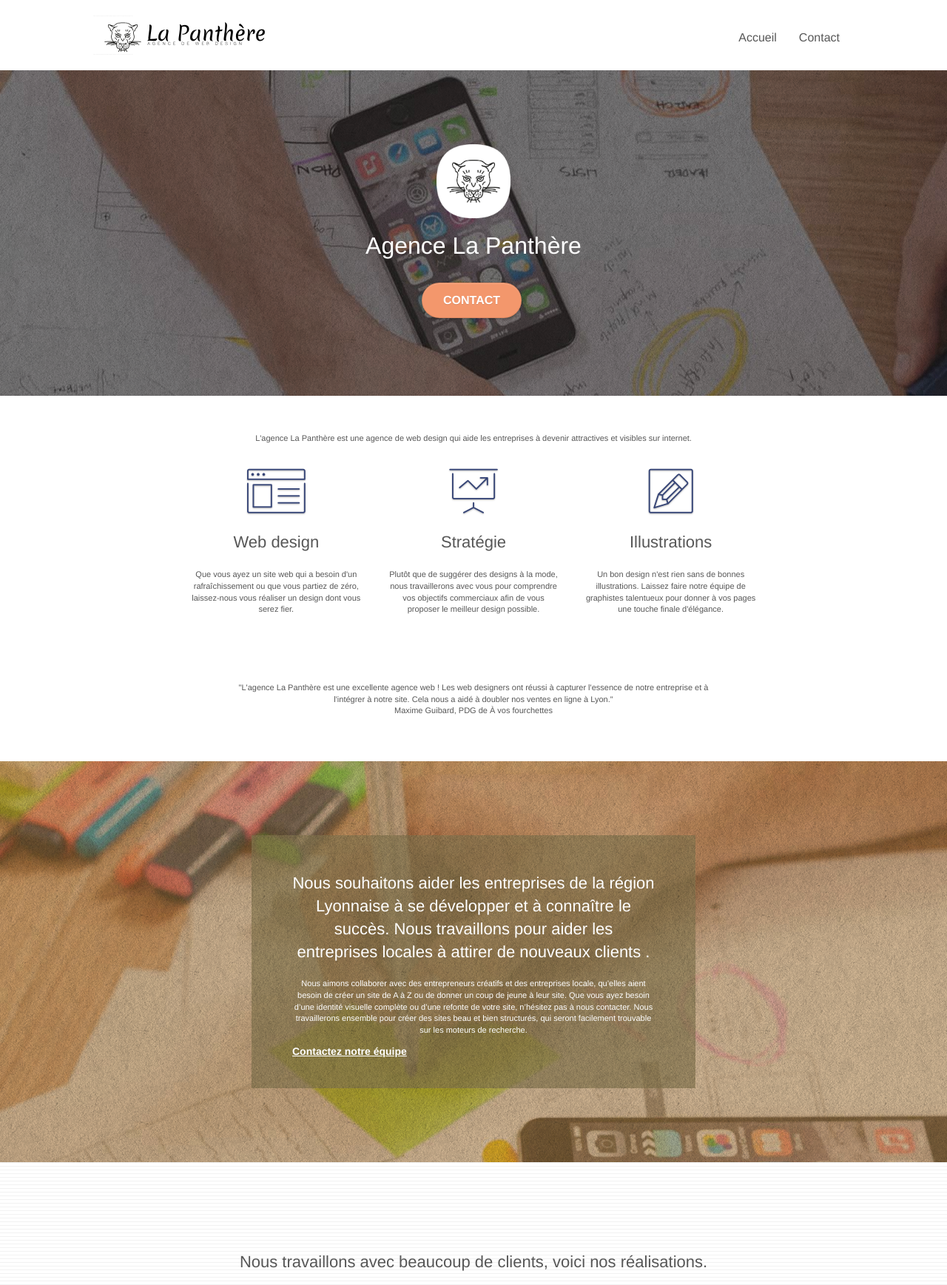
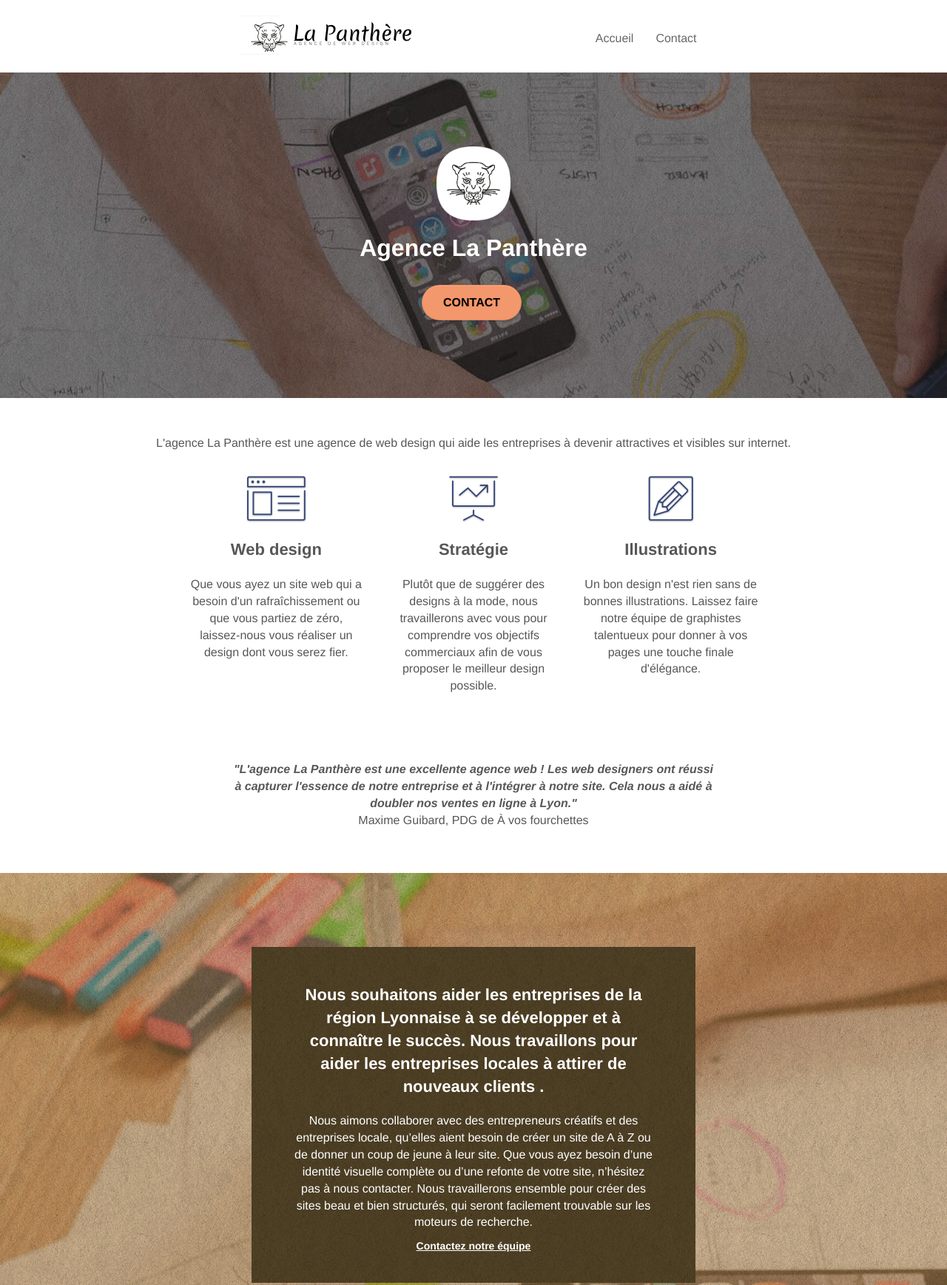
Before and after one commit to Waellan77/P4_La_panthere, a plain HTML site: page index.html in a window 1280 px wide. Shown: the top 1737 px of the page at 74% size. Drawn offline with Linux system fonts and the light colour scheme.

Commit message:
Amélioration style.css page index et contact

```diff
--- a/index.html
+++ b/index.html
@@ -124,8 +124,8 @@
 		</div>
 		<div class="row voffset-lg voffset">
 			<div class="col-xs-12 col-md-8 col-md-offset-2 text-center">
-				<p>
-					"L'agence La Panthère est une excellente agence web ! Les web designers ont réussi à capturer l'essence de notre entreprise et à l'intégrer à notre site. Cela nous a aidé à doubler nos ventes en ligne à Lyon." <br> Maxime Guibard, PDG de À vos fourchettes
+				<p class="quote">
+					<span class="quote-bold-italic">"L'agence La Panthère est une excellente agence web ! Les web designers ont réussi à capturer l'essence de notre entreprise et à l'intégrer à notre site. Cela nous a aidé à doubler nos ventes en ligne à Lyon."</span><br> Maxime Guibard, PDG de À vos fourchettes
 				</p>
 			</div>
 		</div>
@@ -225,7 +225,7 @@
 	<div class="container bloc-sm">
 		<div class="row">
 			<div class="col-sm-12">
-				<p class="text-center white">
+				<p class="text-center black">
 					Agence La Panthère - Agence web basée à Lyon.
 				</p>
 				<div class="row row-no-gutters social">
--- a/style.css
+++ b/style.css
@@ -133,7 +133,7 @@ a:hover {
 .d-bloc h5 a,
 .d-bloc h6 a,
 .d-bloc p a {
-    color: rgba(255, 255, 255, .6);
+    color: rgba(0, 0, 0, 1);
 }
 
 .d-bloc .a-btn:hover,
@@ -231,6 +231,7 @@ a:hover {
 .l-bloc h5 a,
 .l-bloc h6 a,
 .l-bloc p a {
+    text-decoration: none;
     color: rgba(0, 0, 0, .6);
 }
 
@@ -288,6 +289,8 @@ a:hover {
 }
 
 .navbar {
+    display: flex;
+    justify-content: space-between;
     margin-bottom: 0;
     z-index: 1;
 }
@@ -323,6 +326,7 @@ a:hover {
 }
 
 .nav > li {
+    list-style-type: none;
     float: left;
     margin-top: 4px;
     font-size: 16px;
@@ -362,7 +366,7 @@ a:hover {
     z-index: 2;
 }
 
-@media (min-width: 768px) {
+@media only screen and (max-width: 768px) {
     .site-navigation {
         position: absolute;
         top: 50%;
@@ -506,8 +510,15 @@ button {
 }
 
 .form-control {
-    border-color: rgba(0, 0, 0, .1);
+    width: 50%;
+    border-color: rgba(0, 0, 0, .5);
     box-shadow: none;
+}
+
+.form-group {
+    margin-bottom: 15px;
+    display: flex;
+    justify-content: space-between;
 }
 
 .scrollToTop {
@@ -651,7 +662,11 @@ label,
 a {
     font-family: "helvetica";
     font-weight: 400;
-    color: #575757!important;
+    color: #575757;
+}
+
+h1, h2, h3 {
+    font-weight: bold;
 }
 
 .container {
@@ -677,7 +692,7 @@ a {
 }
 
 p {
-    font-size: 11px;
+    font-size: 16px;
 }
 
 .tight-width-whitespace {
@@ -692,7 +707,7 @@ p {
 
 .cta-hero {
     margin-top: 22px;
-    color: #FFFFFF!important;
+    color: #FFFFFF;
     text-transform: uppercase;
     padding: 12px 28px 12px 28px;
     font-size: 16px;
@@ -723,7 +738,7 @@ h3 {
 }
 
 h1 {
-    color: #333333!important;
+    color: #333333;
 }
 
 h4 {
@@ -737,6 +752,10 @@ h4 {
 
 .white {
     color: #FFFFFF!important;
+}
+
+.black {
+    color: #000;
 }
 
 .portfolio-thumb {
@@ -753,7 +772,7 @@ h4 {
 }
 
 .black-background {
-    background-color: rgba(165, 147, 99, 0.7);
+    background-color: rgba(100, 82, 47, 1);
     padding: 40px 40px 40px 40px;
 }
 
@@ -775,12 +794,13 @@ h4 {
 }
 
 .tc-white {
-    color: #FFFFFF!important;
+    position: relative;
+    color: #FFFFFF;
 }
 
 .btn-atomic-tangerine {
     background: #F3976C;
-    color: #FFFFFF!important;
+    color: #000;
 }
 
 .btn-atomic-tangerine:hover {
@@ -789,6 +809,8 @@ h4 {
 }
 
 .ltc-white {
+    display: flex;
+    justify-content: center;
     color: #FFFFFF!important;
 }
 
@@ -807,6 +829,11 @@ h4 {
 .icon-dark-slate-blue {
     color: #364577!important;
     border-color: #364577!important;
+}
+
+.quote-bold-italic {
+    font-weight: bold;
+    font-style: italic;
 }
 
 .bg-dots-bg {
```
Also changed, not shown: contact.html (+1 -3 lines).
